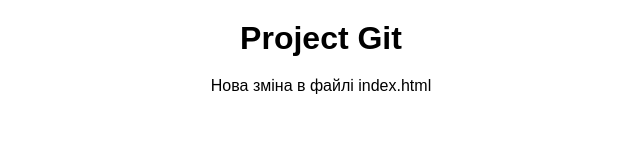
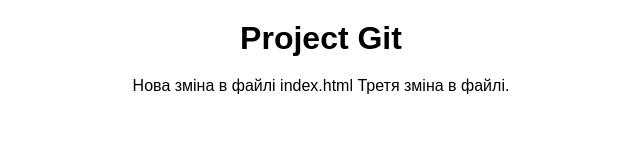
Before and after one commit to RKuzemsky/site, a plain HTML site: page index.html in a window 1280 px wide. Shown: the whole page, without its empty margins (319-959 px from the left). Drawn offline with Linux system fonts and the light colour scheme.

Commit message:
Treta zmina

```diff
--- a/index.html
+++ b/index.html
@@ -11,6 +11,7 @@
 	<div class="title_block">
 		<p>
 			Нова зміна в файлі index.html
+			Третя зміна в файлі.
 		</p>
 	</div>
 
```
